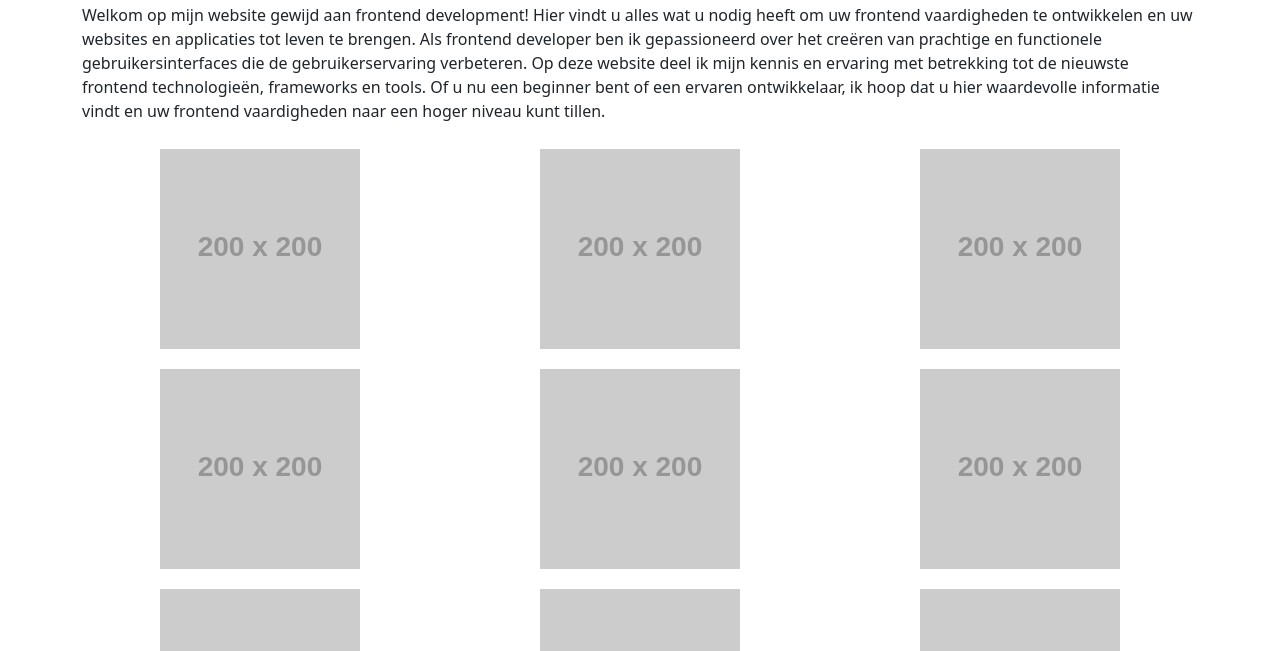
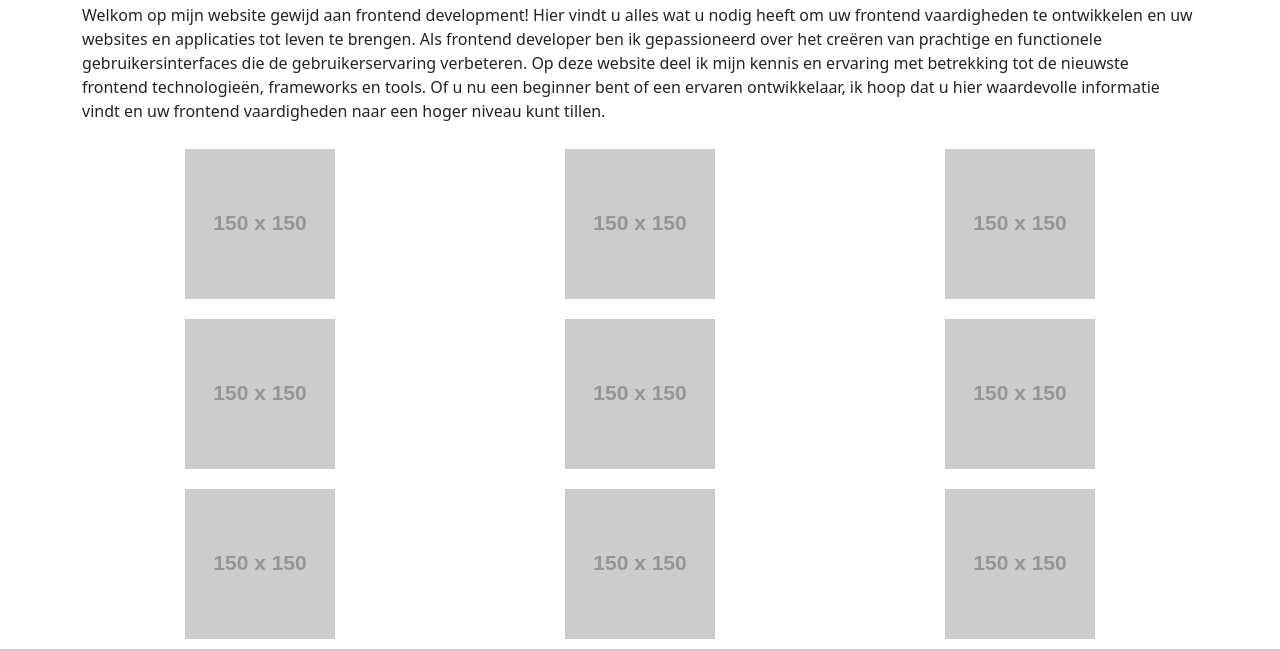
Before and after one commit to dannyplace/aboutme, a plain HTML site: page index.html in a window 1280 px wide. Shown: the part 149-800 px from the top of the page. Drawn offline with nearby package versions, Linux system fonts and the light colour scheme; placeholder pictures from the web are drawn by us.

Commit message:
Update index.html

```diff
--- a/index.html
+++ b/index.html
@@ -36,15 +36,15 @@
   </div>
   <div class="container text-center">
     <div class="row row-cols-3">
-      <div class="col-6 col-md-4"><img src="https://via.placeholder.com/200" alt=""></div>
-      <div class="col-6 col-md-4"><img src="https://via.placeholder.com/200" alt=""></div>
-      <div class="col-6 col-md-4"><img src="https://via.placeholder.com/200" alt=""></div>
-      <div class="col-6 col-md-4"><img src="https://via.placeholder.com/200" alt=""></div>
-      <div class="col-6 col-md-4"><img src="https://via.placeholder.com/200" alt=""></div>
-      <div class="col-6 col-md-4"><img src="https://via.placeholder.com/200" alt=""></div>
-      <div class="col-6 col-md-4"><img src="https://via.placeholder.com/200" alt=""></div>
-      <div class="col-6 col-md-4"><img src="https://via.placeholder.com/200" alt=""></div>
-      <div class="col-6 col-md-4"><img src="https://via.placeholder.com/200" alt=""></div>
+      <div class="col-6 col-md-4"><img src="https://via.placeholder.com/150" alt=""></div>
+      <div class="col-6 col-md-4"><img src="https://via.placeholder.com/150" alt=""></div>
+      <div class="col-6 col-md-4"><img src="https://via.placeholder.com/150" alt=""></div>
+      <div class="col-6 col-md-4"><img src="https://via.placeholder.com/150" alt=""></div>
+      <div class="col-6 col-md-4"><img src="https://via.placeholder.com/150" alt=""></div>
+      <div class="col-6 col-md-4"><img src="https://via.placeholder.com/150" alt=""></div>
+      <div class="col-6 col-md-4"><img src="https://via.placeholder.com/150" alt=""></div>
+      <div class="col-6 col-md-4"><img src="https://via.placeholder.com/150" alt=""></div>
+      <div class="col-6 col-md-4"><img src="https://via.placeholder.com/150" alt=""></div>
     </div>
 </div>
           <script src="https://cdn.jsdelivr.net/npm/bootstrap@5.3.0-alpha1/dist/js/bootstrap.bundle.min.js" integrity="sha384-w76AqPfDkMBDXo30jS1Sgez6pr3x5MlQ1ZAGC+nuZB+EYdgRZgiwxhTBTkF7CXvN" crossorigin="anonymous"></script>
```
